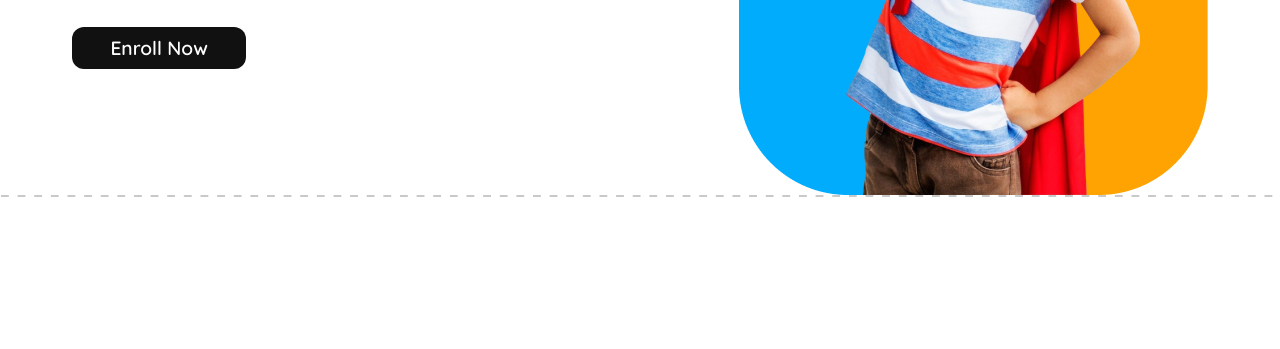
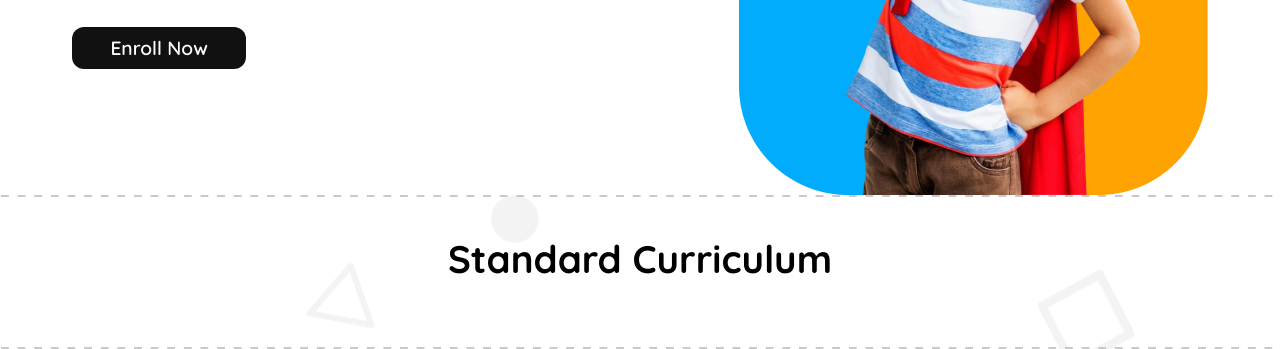
Before and after one commit to abdullahilbaki/Kids-School, a plain HTML site: page index.html in a window 1280 px wide. Shown: the part 524-873 px from the top of the page. Before the commit the page ends 800 px from the top, so only its background shows below. Drawn offline with Linux system fonts and the light colour scheme.

Commit message:
added Background Image and title

```diff
--- a/index.html
+++ b/index.html
@@ -42,8 +42,13 @@
             <img src="./assets/hero-kids.png" alt="" class="banner-img">
         </section>
     </header>
-    <hr class="dashed">
-    <main></main>
+    <main>
+        <hr class="dashed">
+        <h1>
+            Standard Curriculum
+        </h1>
+        <hr class="dashed">
+    </main>
     <footer></footer>
 </body>
 
--- a/style.css
+++ b/style.css
@@ -166,8 +166,31 @@ nav button:hover {
     background-image: linear-gradient(90deg, rgb(202, 201, 201) 50%, transparent 50%);
     background-size: 1.3vw 0.2vw;
     background-repeat: repeat;
-    margin-bottom: 4rem;
 }
+
+main {
+    background: url(./assets/bg.png);
+}
+
+main h1 {
+    text-align: center;
+    font-size: 3vw;
+    font-weight: 700;
+    margin: 3% auto 5%;
+}
+
+
+
+
+
+
+
+
+
+
+
+
+
 
 @media only screen and (max-width: 576px) {
 
@@ -221,5 +244,9 @@ nav button:hover {
         font-size: 1rem;
     }
 
+    main h1 {
+        font-size: 7vw;
+        margin: 6% auto 3%;
+    }
 
 }
```
